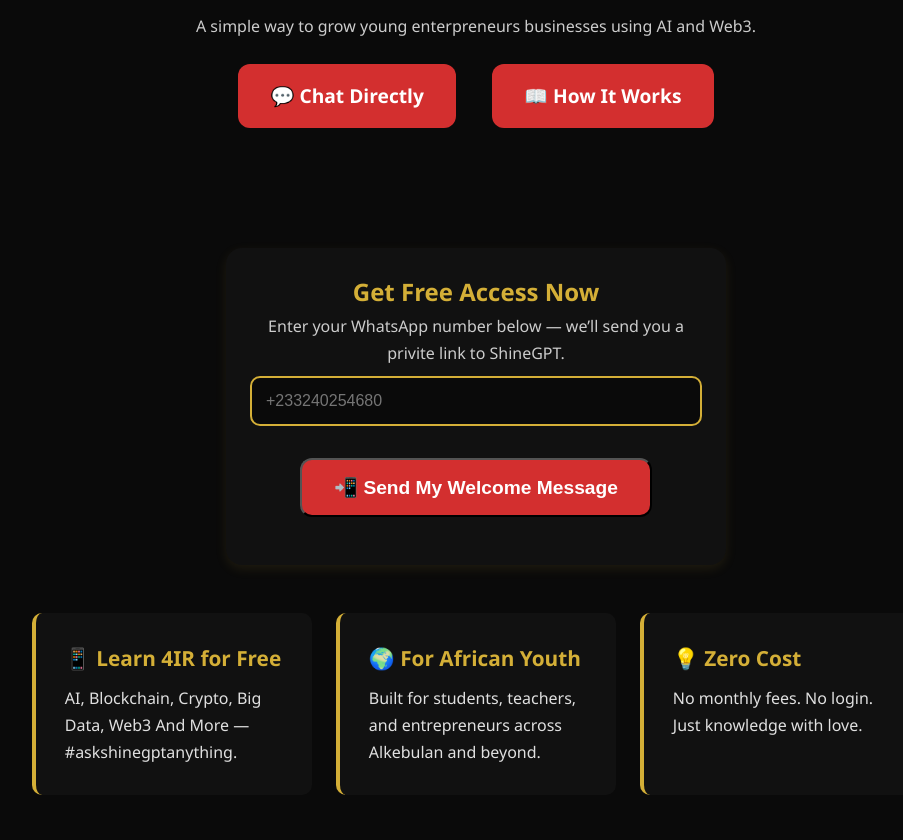
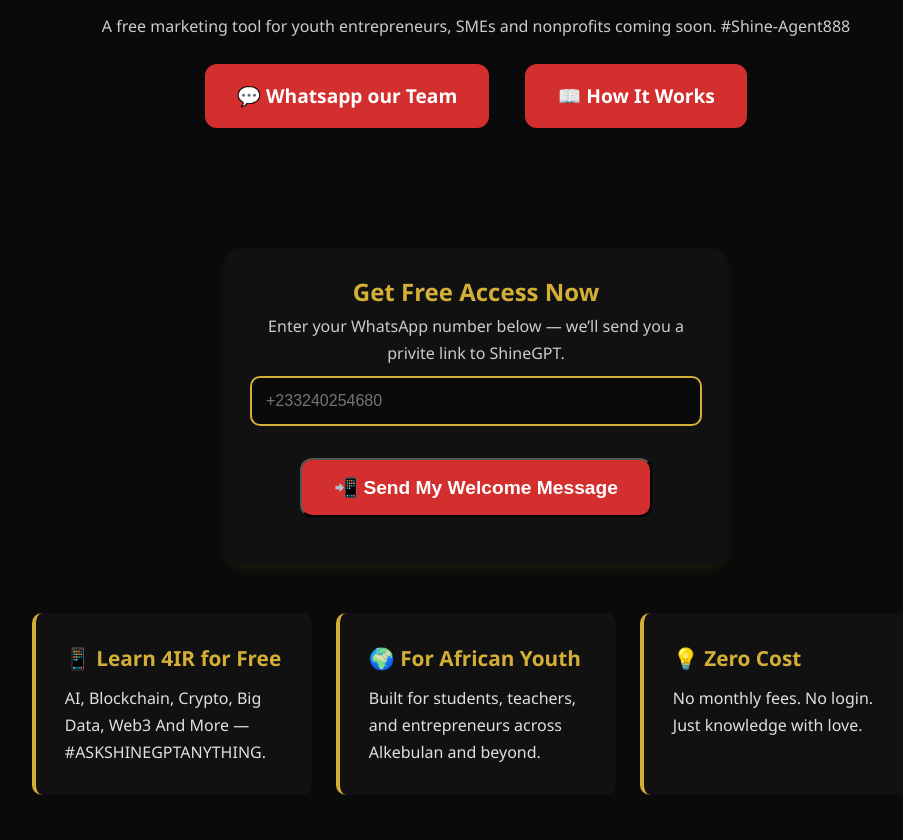
Before and after one commit to shinehome888-commits/shine-agent, a plain HTML site: page index.html in a window 1280 px wide. Shown: the part 252-1092 px from the top of the page, without its empty margins (164-1067 px from the left). Drawn offline with Linux system fonts and the light colour scheme.

Commit message:
index.html
Signed-off-by: King Solomon I  <shinehome888@gmail.com>

```diff
--- a/index.html
+++ b/index.html
@@ -171,10 +171,10 @@
         <p class="brand-footer">Powered by KS1 Empire Group & Foundation</p>
 
         <p style="color: #ccc;">
-            A simple way to grow young enterpreneurs businesses using AI and Web3.
+          A free marketing tool for youth entrepreneurs, SMEs and nonprofits coming soon. #Shine-Agent888
         </p>
 
-        <a href="https://wa.me/+233240254680" target="_blank" class="btn">💬 Chat Directly</a>
+        <a href="https://wa.me/+233240254680" target="_blank" class="btn">💬 Whatsapp our Team</a>
         <a href="#how-it-works" class="btn">📖 How It Works</a>
     </div>
 
@@ -193,7 +193,7 @@
     <div class="features">
         <div class="feature-card">
             <h3>📱 Learn 4IR for Free</h3>
-            <p>AI, Blockchain, Crypto, Big Data, Web3 And More — #askshinegptanything.</p>
+            <p>AI, Blockchain, Crypto, Big Data, Web3 And More — #ASKSHINEGPTANYTHING.</p>
         </div>
         <div class="feature-card">
             <h3>🌍 For African Youth</h3>
```
